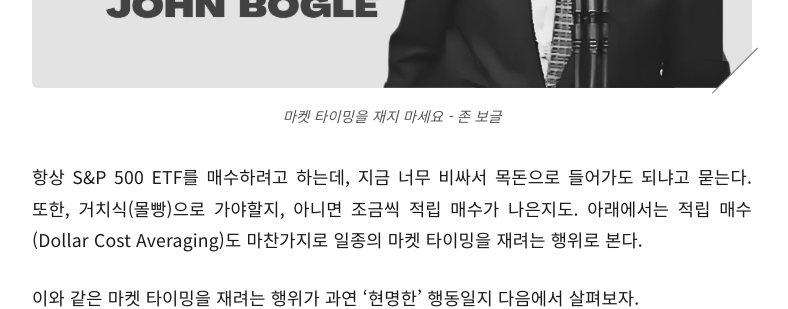
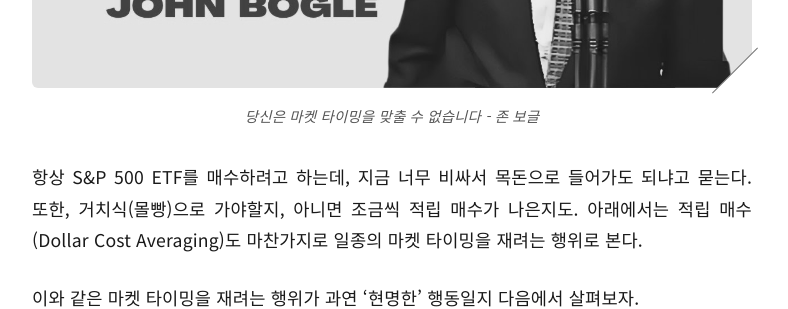
Before and after one commit to Kuax-Meat/blog, a Jekyll site: the page built from _posts/2025-12-07-110.md, in a window 1280 px wide and 900 px high, scrolled down 595 px. Shown: the part 155-464 px from the top of the window, without its empty margins (248-1036 px from the left). Built offline with Jekyll 4.4.1, drawn with Linux system fonts in a browser that asks for light colours; some web fonts are replaced; comment, search, counter and statistics services are not loaded.

Commit message:
add post 12/07/2025

```diff
--- a/_posts/2025-12-07-110.md
+++ b/_posts/2025-12-07-110.md
@@ -7,7 +7,7 @@
 thumbnail: /assets/img/110/img-1.jpg
 ---
 
-{% include image.html url="/assets/img/110/img-1.jpg" caption="마켓 타이밍을 재지 마세요 - 존 보글" %}
+{% include image.html url="/assets/img/110/img-1.jpg" caption="당신은 마켓 타이밍을 맞출 수 없습니다 - 존 보글" %}
 항상 S&P 500 ETF를 매수하려고 하는데, 지금 너무 비싸서 목돈으로 들어가도 되냐고 묻는다.
 또한, 거치식(몰빵)으로 가야할지, 아니면 조금씩 적립 매수가 나은지도. 아래에서는 적립 매수(Dollar Cost Averaging)도 마찬가지로 일종의 마켓 타이밍을 재려는 행위로 본다.
 
```
